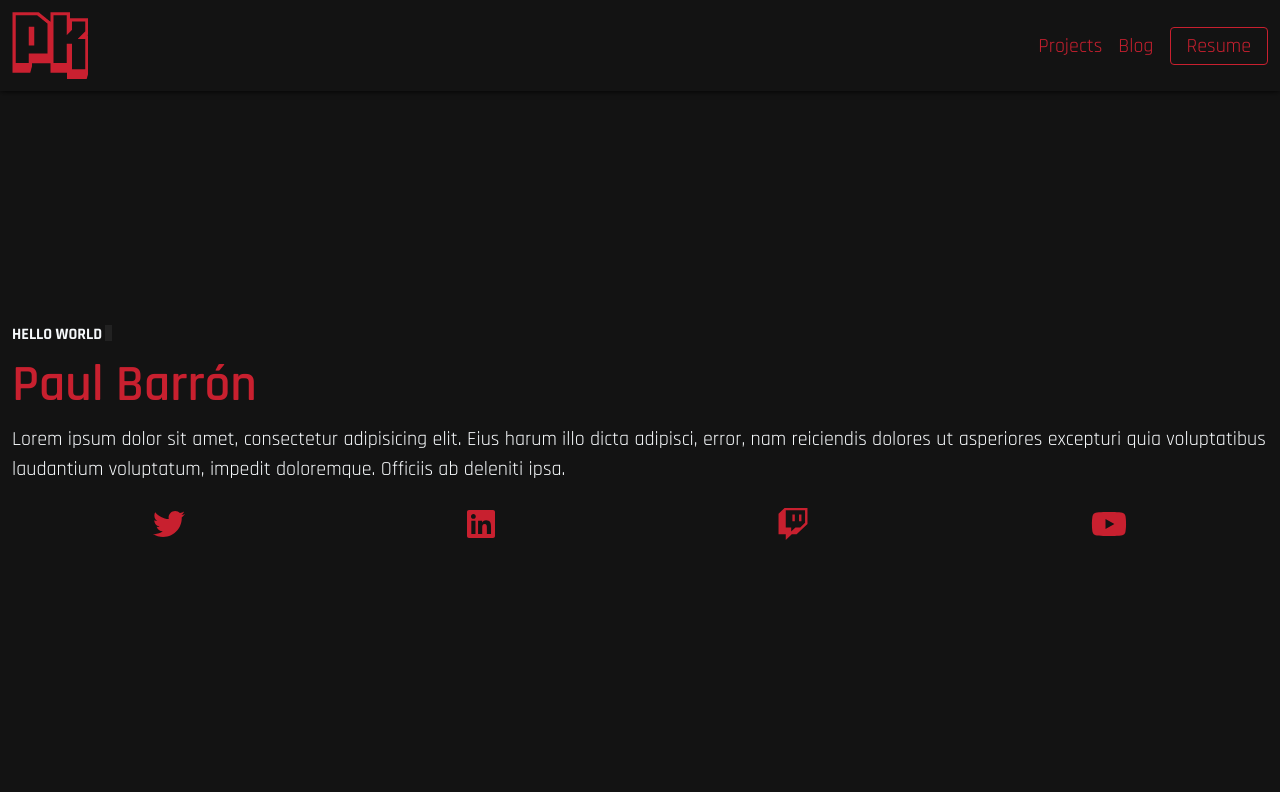
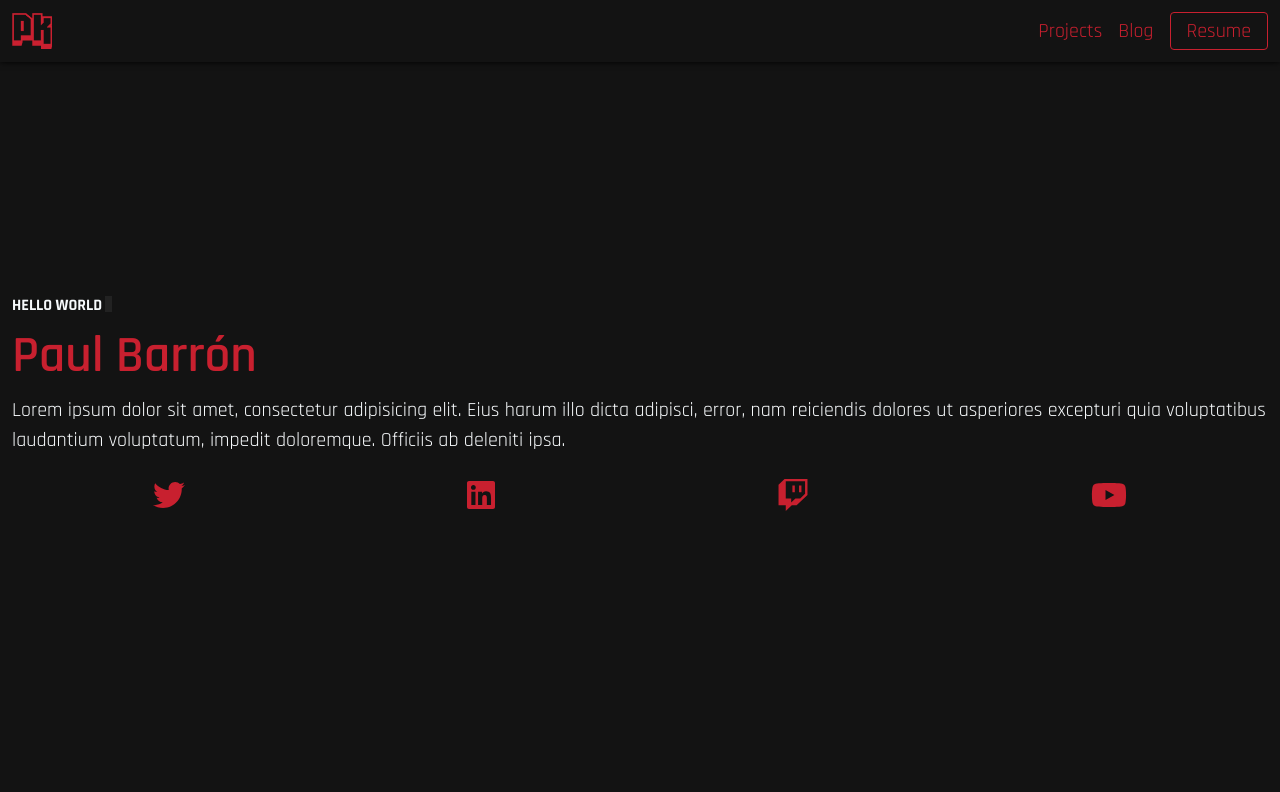
Before and after one commit to PudparK/pudpark-dev, a React (Create React App) app: page / in a window 1280 px wide. Shown: the top 792 px of the page. Built offline with nearby package versions, Linux system fonts and the light colour scheme.

Commit message:
Header component refactor.

```diff
--- a/src/Routes.js
+++ b/src/Routes.jsx
@@ -14,7 +14,7 @@ export default class Routes extends React.Component {
         <Route exact path="/">
           <Home />
         </Route>
-        <Route exact path="/project">
+        <Route exact path="/projects">
           <Project />
         </Route>
         <Route path="/blog">
--- a/src/component/layout-component/Header/Header.css
+++ b/src/component/layout-component/Header/Header.css
@@ -1,3 +1,11 @@
+.header-logo {
+  width: 40px;
+}
+
+.mobile-close {
+  display: none;
+}
+
 nav {
   background-color: var(--primary-dark);
   color: var(--primary-red);
@@ -10,10 +18,6 @@ nav {
   border-radius: 4px;
 }
 
-.mobile-close {
-  display: none;
-}
-
 @media (min-width: 1024px) {
   .mobile-close {
     display: flex;
--- a/src/component/layout-component/Header/Header.js
+++ /dev/null
@@ -1,80 +0,0 @@
-import React from "react";
-import { Link } from "react-router-dom";
-import "./Header.css";
-
-import logo from "./pk-development-large-bg-white.png";
-
-export default class Header extends React.Component {
-  constructor(props) {
-    super(props);
-    this.state = {
-      isOpen: false,
-    };
-    this.toggleHeader = this.toggleHeader.bind(this);
-    this.toggleClose = this.toggleClose.bind(this);
-  }
-
-  toggleHeader() {
-    this.setState({
-      isOpen: !this.state.isOpen,
-    });
-  }
-  toggleClose() {
-    this.setState({
-      isOpen: false,
-    });
-  }
-
-  render() {
-    let mobileClose = this.state.isOpen ? "" : " mobile-close";
-
-    return (
-      <nav className="py-3">
-        <div className="items-center justify-between flex-wrap flex px-3">
-          <div className="flex items-center flex-shrink-0 mr-6">
-            <Link to="/" onClick={this.toggleClose}>
-              <img src={logo} alt="PudparK Developer" />
-            </Link>
-          </div>
-          <div className="block lg:hidden" onClick={this.toggleHeader}>
-            <button className="flex items-center px-3 sm:px-1 py-2 rounded hover:border-white">
-              <svg
-                className="fill-current h-3 w-3"
-                viewBox="0 0 20 20"
-                xmlns="http://www.w3.org/2000/svg"
-              >
-                <title> Menu </title>
-                <path d="M0 3h20v2H0V3zm0 6h20v2H0V9zm0 6h20v2H0v-2z" />
-              </svg>
-            </button>
-          </div>
-          <div className={"w-full block lg:w-auto" + mobileClose}>
-            <div className="text-xl">
-              <Link
-                className="block mt-4 lg:inline-block lg:mt-0 mr-4"
-                to="/project"
-                onClick={this.toggleClose}
-              >
-                Projects
-              </Link>
-              <Link
-                className="block mt-4 lg:inline-block lg:mt-0 mr-4"
-                to="/blog"
-                onClick={this.toggleClose}
-              >
-                Blog
-              </Link>
-              <Link
-                className="inline-block text-xl px-4 py-2 leading-none border rounded border-red hover:border-transparent hover:bg-red hover:text-black mt-4 lg:mt-0"
-                to="/resume"
-                onClick={this.toggleClose}
-              >
-                Resume
-              </Link>
-            </div>
-          </div>
-        </div>
-      </nav>
-    );
-  }
-}
--- /dev/null
+++ b/src/component/layout-component/Header/Header.jsx
@@ -0,0 +1,77 @@
+import headerLinks from "./headerLinks.json";
+import React, { useState } from "react";
+import { Link } from "react-router-dom";
+import "./Header.css";
+import logo from "./pk-development-large-bg-white.png";
+
+function Header() {
+  const [isOpen, setIsOpen] = useState(false);
+
+  function toggleHeader() {
+    setIsOpen(!isOpen);
+  }
+
+  function toggleClose() {
+    setIsOpen(false);
+  }
+
+  function getPageLinks() {
+    const links = headerLinks.links;
+
+    const linksMap = links.map((link) => {
+      if (link.type === "general") {
+        return (
+          <Link
+            className="block mt-4 lg:inline-block lg:mt-0 mr-4"
+            to={link.url}
+            onClick={toggleClose}
+          >
+            {link.name}
+          </Link>
+        );
+      } else {
+        return (
+          <Link
+            className="inline-block text-xl px-4 py-2 leading-none border rounded border-red hover:border-transparent hover:bg-red hover:text-black mt-4 lg:mt-0"
+            to={link.url}
+            onClick={toggleClose}
+          >
+            {link.name}
+          </Link>
+        );
+      }
+    });
+    return linksMap;
+  }
+
+  let mobileClose = isOpen ? "" : " mobile-close";
+
+  return (
+    <nav className="py-3">
+      <div className="items-center justify-between flex-wrap flex px-3">
+        <div className="flex items-center flex-shrink-0 mr-6">
+          <Link to="/" onClick={toggleClose}>
+            <img className="header-logo" src={logo} alt="PudparK Developer" />
+          </Link>
+        </div>
+        <div className="block lg:hidden" onClick={toggleHeader}>
+          <button className="flex items-center px-3 sm:px-1 py-2 rounded hover:border-white">
+            <svg
+              className="fill-current h-3 w-3"
+              viewBox="0 0 20 20"
+              xmlns="http://www.w3.org/2000/svg"
+            >
+              <title> Menu </title>
+              <path d="M0 3h20v2H0V3zm0 6h20v2H0V9zm0 6h20v2H0v-2z" />
+            </svg>
+          </button>
+        </div>
+        <div className={"w-full block lg:w-auto" + mobileClose}>
+          <div className="text-xl">{getPageLinks()}</div>
+        </div>
+      </div>
+    </nav>
+  );
+}
+
+export default Header;
--- /dev/null
+++ b/src/component/layout-component/Header/headerLinks.json
@@ -0,0 +1,18 @@
+{
+  "links": [{
+      "name": "Projects",
+      "url": "/projects",
+      "type": "general"
+    },
+    {
+      "name": "Blog",
+      "url": "/blog",
+      "type": "general"
+    },
+    {
+      "name": "Resume",
+      "url": "/resume",
+      "type": "button"
+    }
+  ]
+}
--- a/src/page/home/Home.css
+++ b/src/page/home/Home.css
@@ -39,14 +39,14 @@
   }
 }
 
-@media (min-width: 452px) and (max-width: 580px) {
+@media (min-width: 452px) {
   .jordan-triangle {
     background-position: 20px bottom;
     padding-right: 60%;
   }
 }
 
-@media (min-width: 580px) and (max-width: 768px) {
+@media (min-width: 580px) {
   .jordan-triangle {
     background-position: 200px bottom;
   }
--- a/src/page/resume/Resume.js
+++ b/src/page/resume/Resume.jsx
@@ -1,7 +1,7 @@
-import React from 'react';
+import React from "react";
 
 export default class Resume extends React.Component {
   render() {
-    return 'Hello from the Resume page.';
+    return "Hello from the Resume page.";
   }
 }
```
Also changed, not shown: src/App.jsx (renamed from src/App.js), src/index.jsx (renamed from src/index.js), src/page/blog/Blog.jsx (renamed from src/page/blog/Blog.js), src/page/home/Home.jsx (renamed from src/page/home/Home.js), src/page/project/Project.jsx (renamed from src/page/project/Project.js).
